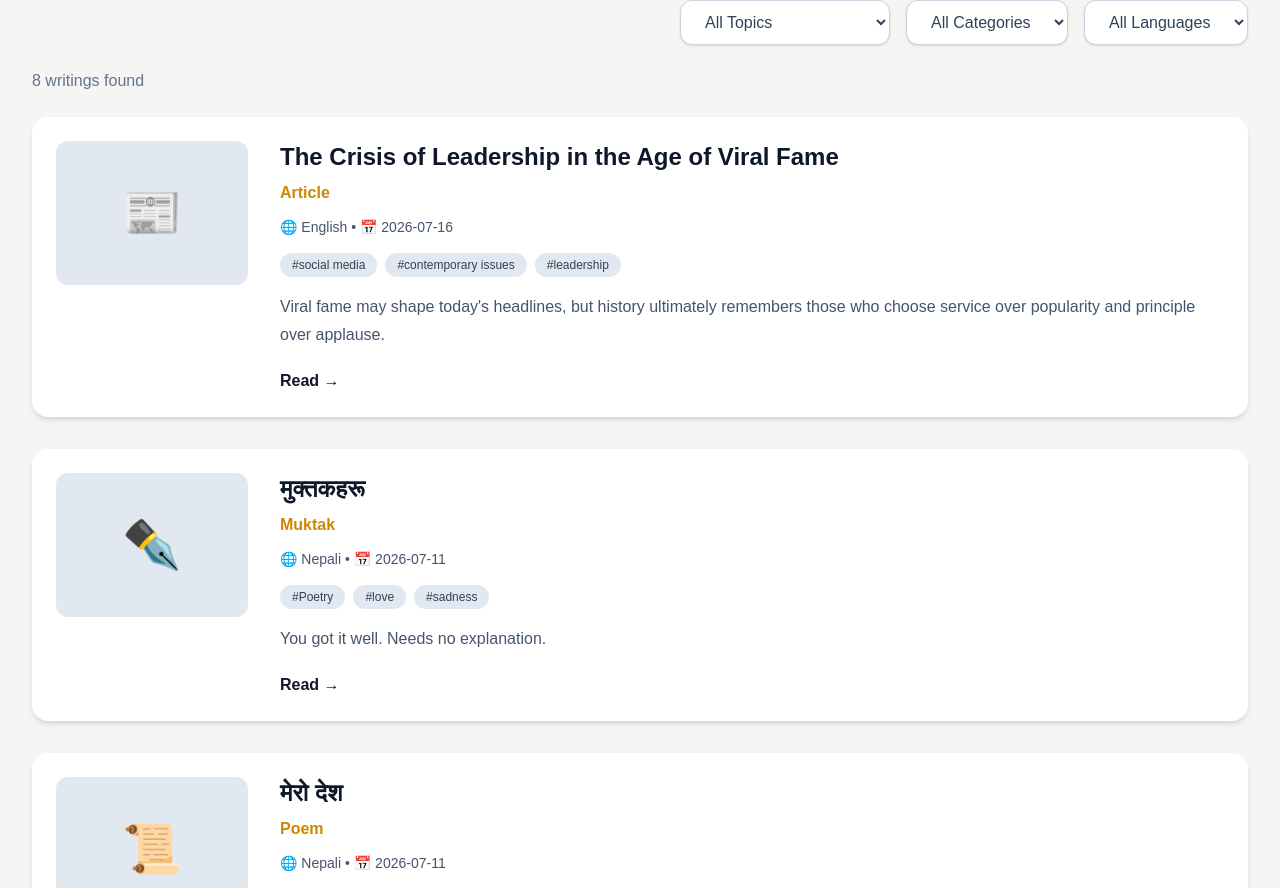
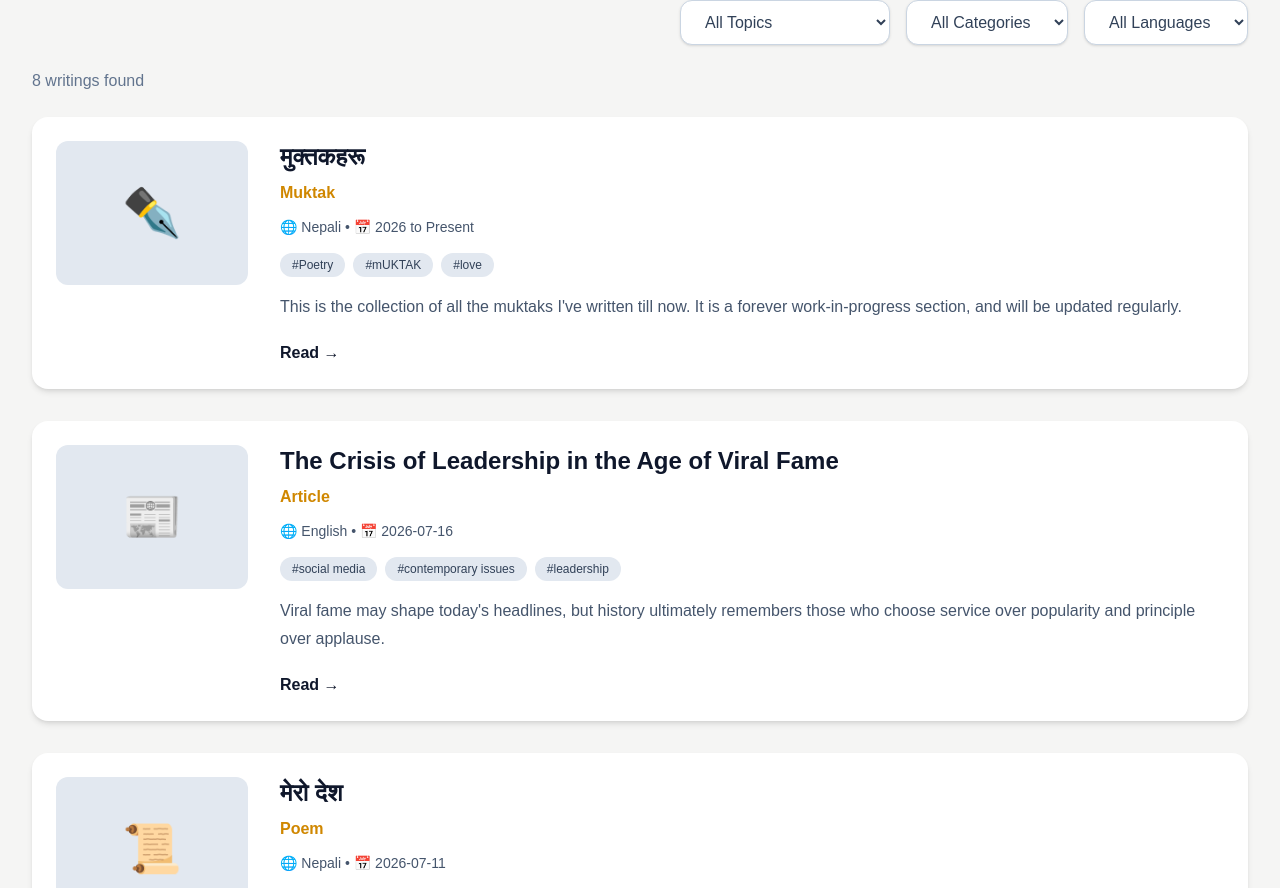
Before and after one commit to prashamghimire/portfolio, a Next.js app: page /writings in a window 1280 px wide. Shown: the part 1612-2500 px from the top of the page. Built offline with nearby package versions, Linux system fonts and the light colour scheme.

Commit message:
UNepal and Writings sections reedited

```diff
--- a/app/about/page.tsx
+++ b/app/about/page.tsx
@@ -1,6 +1,7 @@
 import Image from "next/image";
 import Navbar from "@/components/layout/Navbar";
 import Footer from "@/components/layout/Footer";
+import Link from "next/link";
 
 export default function AboutPage() {
   return (
@@ -177,7 +178,18 @@ Currently, I'm in my post +2 boards vacation period, and I am preparing for my u
     My Journey
   </h2>
 
+
   <div className="space-y-8">
+
+    <div className="bg-white rounded-2xl shadow-md p-8">
+      <h3 className="text-xl font-bold text-slate-900">
+        Lunar English Boarding School
+      </h3>
+
+      <p className="mt-4 leading-8 text-slate-700">
+        Completed my Basic Level Education (BLE) Examination. During these years, I actively participated in Quiz Contests and other extracurricular activities that laid the foundation for my interest in academics and early leadership.
+      </p>
+    </div>
 
     <div className="bg-white rounded-2xl shadow-md p-8">
       <h3 className="text-xl font-bold text-slate-900">
@@ -205,13 +217,22 @@ Currently, I'm in my post +2 boards vacation period, and I am preparing for my u
       </h3>
 
       <p className="mt-4 leading-8 text-slate-700">
-        I aspire to contribute meaningfully through writing, research, public service and leadership while continuing to preserve my work through this digital archive.
+        I aspire to contribute meaningfully through writing, research, public service and leadership while continuing to preserve my work through this digital archive. I plan to pursue higher education in UNepal and I am committed to lifelong learning and personal growth.
       </p>
     </div>
 
   </div>
 
-</section>
+    <div>
+      <Link
+        href="/journey/leaderships"
+        className="inline-block mt-8 bg-slate-900 text-white px-6 py-3 rounded-lg hover:bg-slate-800 transition"
+      >
+        Leadership Journey
+      </Link>
+    </div>
+
+  </section>
 
 
         </main>
--- a/app/education/page.tsx
+++ b/app/education/page.tsx
@@ -66,7 +66,7 @@ export default function EducationPage() {
             </p>
 
             <h2 className="text-3xl font-bold mt-3 text-slate-900">
-              Southwestern State College
+              Southwestern State Secondary School
             </h2>
             <p className="mt-2 text-lg text-slate-600">
     Management Stream (Business Studies)
@@ -86,6 +86,7 @@ export default function EducationPage() {
               Read More
             </Link>
 
+
           </div>
 {/* University of Nepal */}
 <div className="bg-white rounded-2xl shadow-md p-8 hover:shadow-xl transition">
@@ -99,11 +100,11 @@ export default function EducationPage() {
   </h2>
 
   <p className="mt-2 text-lg text-slate-600">
-    Bachelor of Science in Business Analytics
+    Currently Studying.
   </p>
 
   <p className="mt-5 text-slate-500 italic leading-8">
-    This chapter of my academic journey is yet to begin.
+    I am currently pursuing my undergraduate studies at the University of Nepal. This phase of my education is focused on deepening my understanding of business principles, economics, management strategies, and preparing for a future career in the field.
   </p>
 
   <Link
@@ -112,7 +113,7 @@ export default function EducationPage() {
   >
     Read More
   </Link>
-
+ss
 </div>
         </section>
 
--- a/app/journey/page.tsx
+++ b/app/journey/page.tsx
@@ -109,15 +109,15 @@ export default function JourneyPage() {
             <div className="bg-white rounded-3xl shadow-md p-8 text-center">
 
               <Image
-                src="/journey/swsc.jpg"
-                alt="Southwestern State College "
+                src="/journey/swsss.png"
+                alt="Southwestern State Secondary School"
                 width={1300}
                 height={900}
                 className="mx-auto h-auto"
               />
 
               <h3 className="mt-6 text-2xl font-bold text-slate-900">
-                Southwestern State College
+                Southwestern State Secondary School
               </h3>
 
               <p className="mt-3 text-slate-600">
@@ -129,7 +129,7 @@ export default function JourneyPage() {
               </p>
 
               <Link
-  href="/journey/unepal"
+  href="/journey/swsss"
   className="inline-block mt-8 bg-yellow-500 hover:bg-yellow-600 text-white px-6 py-3 rounded-xl transition"
 >
   View Memories →
@@ -144,12 +144,14 @@ export default function JourneyPage() {
               <Image
                 src="/journey/unepal.webp"
                 alt="University of Nepal"
-                width={300}
-                height={300}
+                width={1500}
+                height={900}
                 className="mx-auto h-auto"
               />
 
               <h3 className="mt-6 text-2xl font-bold text-slate-900">
+
+
                 University of Nepal
               </h3>
 
--- a/app/journey/unepal/page.tsx
+++ b/app/journey/unepal/page.tsx
@@ -4,7 +4,7 @@ import Navbar from "@/components/layout/Navbar";
 import Footer from "@/components/layout/Footer";
 
 import AchievementCard from "@/components/journey/AchievementCard";
-import { swscAchievements } from "@/data/journey/swsc";
+import { swscAchievements } from "@/data/journey/unepal";
 
 export default function SWSCPage() {
   return (
@@ -16,10 +16,10 @@ export default function SWSCPage() {
         <section className="max-w-6xl mx-auto px-8 pt-20 text-center">
 
           <Image
-            src="/journey/swsc.jpg"
-            alt="Southwestern State College"
+            src="/journey/unepal.webp"
+            alt="University of Nepal"
             width={1500}
-            height={150}
+            height={1500}
             className="mx-auto h-50 w-auto"
           />
 
@@ -28,7 +28,7 @@ export default function SWSCPage() {
           </p>
 
           <h1 className="text-5xl font-bold text-slate-900 mt-5">
-            Southwestern State College
+            University of Nepal
           </h1>
 
           <p className="mt-5 text-xl text-slate-600">
@@ -42,7 +42,7 @@ export default function SWSCPage() {
           <div className="bg-white rounded-3xl shadow-md p-10">
 
             <p className="text-lg leading-8 text-slate-700">
-              I hope my time at Southwestern State College will be a transformative experience, further developing my academic and leadership skills. I hope to take on increasing responsibilities, contribute to various academic initiatives, and continue to grow as a student and future professional.
+              I hope my time at University of Nepal will be a transformative experience, further developing my academic and leadership skills. I hope to take on increasing responsibilities, contribute to various academic initiatives, and continue to grow as a student and future professional.
             </p>
 
           </div>
--- a/app/writings/components/EditorsPicks.tsx
+++ b/app/writings/components/EditorsPicks.tsx
@@ -57,7 +57,7 @@ export default function EditorsPicks() {
             p-10
             hover:bg-slate-800
             transition
-            min-h-[420px]
+            min-h-105
           "
         >
 
--- a/data/journey/swsc.ts
+++ /dev/null
@@ -1,27 +0,0 @@
-import { Achievement } from "./lunar";
-
-export const swscAchievements: Achievement[] = [
-  {
-    title: "Bachelor of Business Management (BBM)",
-
-    category: "Higher Education",
-
-    date: "2083 B.S. – Present",
-
-    result: "Awaiting commencement",
-
-    organizer: "Southwestern State College",
-
-    location: "Basundhara, Kathmandu",
-
-    summary:
-      "Started my Bachelor's degree in Business Management under Tribhuvan University.",
-
-    description:
-      "After completing my +2 education, I joined Southwestern State College to pursue a Bachelor of Business Management (BBM). My undergraduate journey has just begun, and this page will continue to grow with future achievements, leadership roles, projects and experiences throughout my bachelor's studies.",
-
-    images: [
-      "/journey/swsc/bbm/1.jpg",
-    ],
-  },
-];
--- /dev/null
+++ b/data/journey/unepal.ts
@@ -0,0 +1,27 @@
+import { Achievement } from "./lunar";
+
+export const swscAchievements: Achievement[] = [
+  {
+    title: "Bachelor of Business Analytics - University of Nepal",
+
+    category: "Higher Education",
+
+    date: "2083 B.S. – Present",
+
+    result: "Awaiting commencement",
+
+    organizer: "University of Nepal",
+
+    location: "Sano Gaucharan, Kathmandu",
+
+    summary:
+      "Started my Bachelor's degree in Bsc. Business Analytics at the University of Nepal, focusing on advanced business concepts, data analysis, and management strategies.",
+
+    description:
+      "After completing my +2 education, I joined University of Nepal to pursue a Bachelor of Science in Business Analytics.",
+
+    images: [
+      "/journey/unepal.webp",
+    ],
+  },
+];
--- a/data/writings.ts
+++ b/data/writings.ts
@@ -52,30 +52,29 @@ export const writings: Writing[] = [
 
   language: "Nepali",
 
-  published: "2026-07-11",
+  published: "2026 to Present",
 
-  featured: true,
+  featured: false,
 
   cover: null,
 
   summary:
-    "You got it well. Needs no explanation.",
+    "This is the collection of all the muktaks I've written till now. It is a forever work-in-progress section, and will be updated regularly.",
 
   background:
-    "Just having fun with words and rhymes. This poem was written during my post +2 board exam leisure time.",
+    "This is the collection of all the muktaks written by me.",
 
   dedication:
     "Anonymous.",
 
   topics: [
     "Poetry",
+    "mUKTAK",
     "love",
-    "sadness"
   ],
 
   keywords: [
-    "love",
-    "heartbreak"
+    "muktak",
   ],
 
   content:
@@ -98,7 +97,7 @@ export const writings: Writing[] = [
 
     published: "2026-07-10",
 
-    featured: true,
+    featured: false,
 
     cover: null,
 
```
Also changed, not shown: 2 other files (tests, documents, lock files or other folders).
